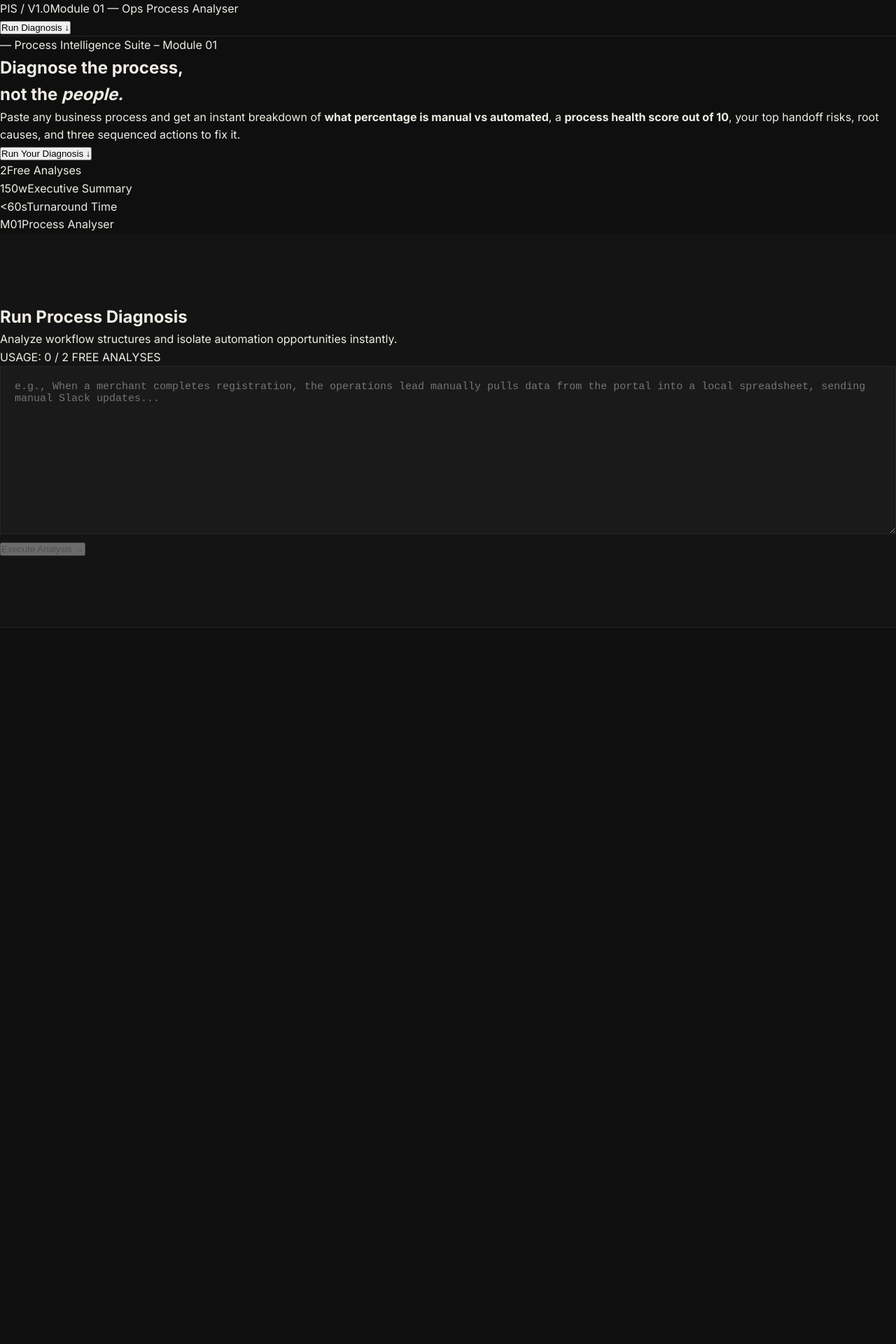
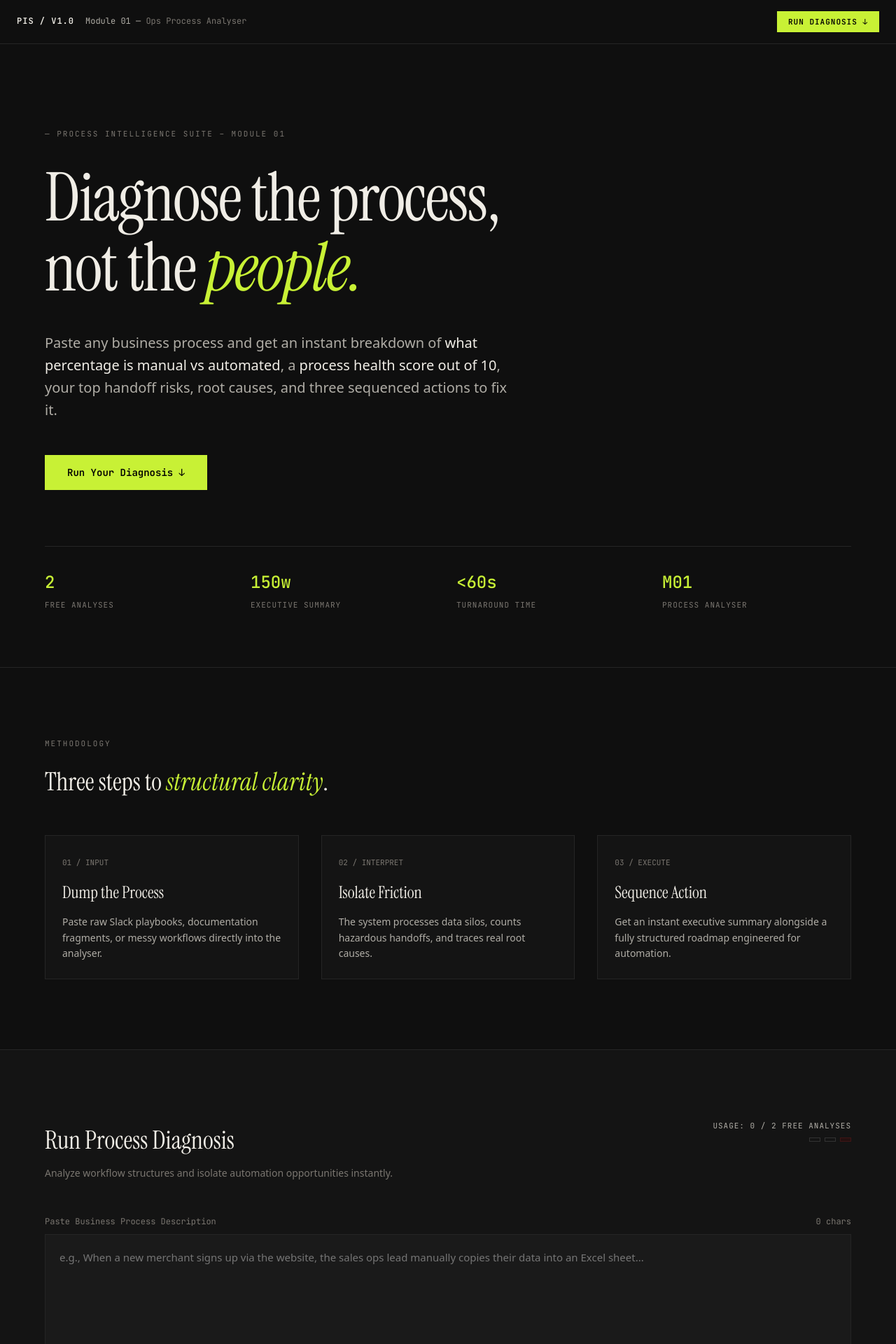
Before and after one commit to vikrantsharma10/ops-process-analyser, a Next.js app: page / in a window 1280 px wide. Shown: the top 1920 px of the page at 70% size. Before the commit the page ends 897 px from the top, so only its background shows below. Built offline with nearby package versions, Linux system fonts and the light colour scheme.

Commit message:
Update page.tsx

```diff
--- a/app/page.tsx
+++ b/app/page.tsx
@@ -1,6 +1,19 @@
 "use client";
 
-import React, { useState, useEffect } from 'react';
+import React, { useState, useEffect, useRef } from 'react';
+
+// Component: Usage Pip Indicator
+function Pip({ used, locked }: { used: boolean; locked: boolean }) {
+  const baseStyle: React.CSSProperties = {
+    width: '16px',
+    height: '6px',
+    border: '1px solid #333',
+    transition: 'all 0.2s ease',
+    backgroundColor: used ? '#c8f135' : locked ? '#251010' : 'transparent',
+    borderColor: used ? '#c8f135' : locked ? '#401515' : '#333'
+  };
+  return <div style={baseStyle} />;
+}
 
 export default function App() {
   const [processText, setProcessText] = useState('');
@@ -8,149 +21,235 @@ export default function App() {
   const [loadProgress, setLoadProgress] = useState(0);
   const [loadStatus, setLoadStatus] = useState('');
   const [usageCount, setUsageCount] = useState(0);
+  const [error, setError] = useState<string | null>(null);
+  const [showGate, setShowGate] = useState(false);
+  const [result, setResult] = useState<{ status: string } | null>(null);
+
+  const outputRef = useRef<HTMLDivElement>(null);
 
   useEffect(() => {
     const savedUsage = localStorage.getItem('opa_usage');
     if (savedUsage) setUsageCount(parseInt(savedUsage, 10));
+
+    // Inject custom Google Fonts directly into document head dynamically
+    const link1 = document.createElement('link');
+    link1.rel = 'preconnect';
+    link1.href = 'https://fonts.googleapis.com';
+    document.head.appendChild(link1);
+
+    const link2 = document.createElement('link');
+    link2.rel = 'preconnect';
+    link2.href = 'https://fonts.gstatic.com';
+    link2.crossOrigin = 'anonymous';
+    document.head.appendChild(link2);
+
+    const link3 = document.createElement('link');
+    link3.rel = 'stylesheet';
+    link3.href = 'https://fonts.googleapis.com/css2?family=Instrument+Serif:ital@0;1&family=JetBrains+Mono:wght@300;400;500;600&display=swap';
+    document.head.appendChild(link3);
   }, []);
 
   const runDiagnosis = () => {
-    if (!processText.trim()) return;
+    if (!processText.trim() || processText.length < 30) {
+      setError('Minimum 30 characters required for clinical rigor.');
+      return;
+    }
+
+    setError(null);
+    setResult(null);
     setLoading(true);
-    setLoadProgress(20);
-    setLoadStatus('Parsing process structure...');
+    setLoadProgress(15);
+    setLoadStatus('Parsing execution points...');
 
-    setTimeout(() => { setLoadProgress(60); setLoadStatus('Mapping handoff points...'); }, 800);
+    setTimeout(() => { setLoadProgress(45); setLoadStatus('Mapping handoff points...'); }, 600);
+    setTimeout(() => { setLoadProgress(80); setLoadStatus('Isolating data silos...'); }, 1300);
     setTimeout(() => {
       setLoadProgress(100);
       setLoading(false);
       const nextCount = usageCount + 1;
       setUsageCount(nextCount);
       localStorage.setItem('opa_usage', String(nextCount));
-    }, 2000);
+      setResult({ status: 'success' });
+      if (nextCount >= 2) {
+        setShowGate(true);
+      }
+    }, 2200);
   };
 
   return (
-    <div className="min-h-screen bg-[#0f0f0f] text-[#f0ede6] font-sans selection:bg-[#c8f135] selection:text-black antialiased">
+    <div style={{ backgroundColor: '#0f0f0f', color: '#f0ede6', minHeight: '100vh', fontFamily: 'system-ui, sans-serif' }}>
 
-      {/* Navigation Bar */}
-      <nav className="border-b border-[#252525] bg-[#0f0f0f] sticky top-0 z-50">
-        <div className="max-w-[1400px] mx-auto px-6 py-4 flex justify-between items-center">
-          <div className="flex items-center gap-4 font-mono text-xs tracking-wider">
-            <span className="font-semibold text-[#f0ede6]">PIS / V1.0</span>
-            <span className="text-[#7a7670]">
-              <span className="text-[#b0ada6]">Module 01 —</span> Ops Process Analyser
-            </span>
+      {/* Navigation Layer */}
+      <nav style={{ borderBottom: '1px solid #252525', backgroundColor: '#0f0f0f', position: 'sticky', top: 0, zIndex: 100 }}>
+        <div style={{ maxWidth: '1400px', margin: '0 auto', padding: '16px 24px', display: 'flex', justifyContent: 'space-between', alignItems: 'center' }}>
+          <div style={{ display: 'flex', alignItems: 'center', gap: '16px', fontFamily: "'JetBrains Mono', monospace", fontSize: '12px' }}>
+            <span style={{ fontWeight: 600, letterSpacing: '1px' }}>PIS / V1.0</span>
+            <span style={{ color: '#7a7670' }}><span style={{ color: '#b0ada6' }}>Module 01 —</span> Ops Process Analyser</span>
           </div>
           <button
             onClick={() => document.getElementById('tool')?.scrollIntoView({ behavior: 'smooth' })}
-            className="bg-[#c8f135] hover:bg-[#8aaa24] text-black border-none px-4 py-2 font-mono text-[11px] font-bold uppercase tracking-wider transition-colors duration-200 cursor-pointer"
+            style={{ backgroundColor: '#c8f135', color: '#000', border: 'none', padding: '8px 16px', fontFamily: "'JetBrains Mono', monospace", fontSize: '11px', fontWeight: 600, textTransform: 'uppercase', letterSpacing: '1px', cursor: 'pointer' }}
           >
             Run Diagnosis ↓
           </button>
         </div>
       </nav>
 
-      {/* Hero Section */}
-      <section className="py-24 border-b border-[#252525]">
-        <div className="max-w-[1200px] mx-auto px-6">
-          <div className="font-mono text-[11px] uppercase tracking-[2px] text-[#7a7670] mb-8">
+      {/* Hero Block */}
+      <section style={{ padding: '120px 0 80px 0', borderBottom: '1px solid #252525' }}>
+        <div style={{ maxWidth: '1200px', margin: '0 auto', padding: '0 24px' }}>
+          <div style={{ fontFamily: "'JetBrains Mono', monospace", fontSize: '11px', textTransform: 'uppercase', letterSpacing: '2px', color: '#7a7670', marginBottom: '32px' }}>
             — Process Intelligence Suite – Module 01
           </div>
-
-          <h1 className="font-serif text-5xl md:text-7xl lg:text-8xl font-normal leading-[1.05] tracking-[-2px] text-[#f0ede6] mb-10">
-            Diagnose the process, <br />not the <em className="italic text-[#c8f135] not-italic">people.</em>
+          <h1 style={{ fontFamily: "'Instrument Serif', Georgia, serif", fontSize: 'clamp(48px, 8vw, 96px)', fontWeight: 400, lineHeight: 1.05, letterSpacing: '-2px', marginBottom: '40px' }}>
+            Diagnose the process, <br />not the <em style={{ fontStyle: 'italic', color: '#c8f135' }}>people.</em>
           </h1>
-
-          <p className="text-lg md:text-xl text-[#b0ada6] max-w-[680px] font-light mb-12 leading-relaxed">
-            Paste any business process and get an instant breakdown of <strong className="text-[#f0ede6] font-medium">what percentage is manual vs automated</strong>, a <strong className="text-[#f0ede6] font-medium">process health score out of 10</strong>, your top handoff risks, root causes, and three sequenced actions to fix it.
+          <p style={{ fontSize: 'clamp(16px, 2vw, 20px)', color: '#b0ada6', maxWidth: '680px', marginBottom: '48px', fontWeight: 300, lineHeight: 1.6 }}>
+            Paste any business process and get an instant breakdown of <strong style={{ color: '#f0ede6', fontWeight: 500 }}>what percentage is manual vs automated</strong>, a <strong style={{ color: '#f0ede6', fontWeight: 500 }}>process health score out of 10</strong>, your top handoff risks, root causes, and three sequenced actions to fix it.
           </p>
-
-          <div className="mb-20">
+          <div style={{ marginBottom: '80px' }}>
             <button
               onClick={() => document.getElementById('tool')?.scrollIntoView({ behavior: 'smooth' })}
-              className="bg-[#c8f135] hover:bg-[#8aaa24] text-black border-none px-8 py-4 font-mono text-sm font-bold tracking-wide transition-colors duration-200 cursor-pointer"
+              style={{ backgroundColor: '#c8f135', color: '#000', border: 'none', padding: '16px 32px', fontFamily: "'JetBrains Mono', monospace", fontSize: '14px', fontWeight: 600, cursor: 'pointer' }}
             >
               Run Your Diagnosis ↓
             </button>
           </div>
 
-          {/* Metric Row Grid */}
-          <div className="grid grid-cols-2 md:grid-cols-4 border-t border-[#252525] pt-8 gap-6">
-            <div className="flex flex-col">
-              <span className="font-mono text-2xl font-medium text-[#c8f135] mb-1">2</span>
-              <span className="font-mono text-[11px] uppercase tracking-wider text-[#7a7670]">Free Analyses</span>
+          {/* Stat Metric Row */}
+          <div style={{ display: 'grid', gridTemplateColumns: 'repeat(auto-fit, minmax(150px, 1fr))', borderTop: '1px solid #252525', paddingTop: '32px', gap: '24px' }}>
+            <div style={{ display: 'flex', flexDirection: 'column' }}>
+              <div style={{ fontFamily: "'JetBrains Mono', monospace", fontSize: '24px', fontWeight: 500, color: '#c8f135', marginBottom: '4px' }}>2</div>
+              <div style={{ fontFamily: "'JetBrains Mono', monospace", fontSize: '11px', textTransform: 'uppercase', letterSpacing: '1px', color: '#7a7670' }}>Free Analyses</div>
             </div>
-            <div className="flex flex-col">
-              <span className="font-mono text-2xl font-medium text-[#c8f135] mb-1">150w</span>
-              <span className="font-mono text-[11px] uppercase tracking-wider text-[#7a7670]">Executive Summary</span>
+            <div style={{ display: 'flex', flexDirection: 'column' }}>
+              <div style={{ fontFamily: "'JetBrains Mono', monospace", fontSize: '24px', fontWeight: 500, color: '#c8f135', marginBottom: '4px' }}>150w</div>
+              <div style={{ fontFamily: "'JetBrains Mono', monospace", fontSize: '11px', textTransform: 'uppercase', letterSpacing: '1px', color: '#7a7670' }}>Executive Summary</div>
             </div>
-            <div className="flex flex-col">
-              <span className="font-mono text-2xl font-medium text-[#c8f135] mb-1">&lt;60s</span>
-              <span className="font-mono text-[11px] uppercase tracking-wider text-[#7a7670]">Turnaround Time</span>
+            <div style={{ display: 'flex', flexDirection: 'column' }}>
+              <div style={{ fontFamily: "'JetBrains Mono', monospace", fontSize: '24px', fontWeight: 500, color: '#c8f135', marginBottom: '4px' }}>&lt;60s</div>
+              <div style={{ fontFamily: "'JetBrains Mono', monospace", fontSize: '11px', textTransform: 'uppercase', letterSpacing: '1px', color: '#7a7670' }}>Turnaround Time</div>
             </div>
-            <div className="flex flex-col">
-              <span className="font-mono text-2xl font-medium text-[#c8f135] mb-1">M01</span>
-              <span className="font-mono text-[11px] uppercase tracking-wider text-[#7a7670]">Process Analyser</span>
+            <div style={{ display: 'flex', flexDirection: 'column' }}>
+              <div style={{ fontFamily: "'JetBrains Mono', monospace", fontSize: '24px', fontWeight: 500, color: '#c8f135', marginBottom: '4px' }}>M01</div>
+              <div style={{ fontFamily: "'JetBrains Mono', monospace", fontSize: '11px', textTransform: 'uppercase', letterSpacing: '1px', color: '#7a7670' }}>Process Analyser</div>
             </div>
           </div>
         </div>
       </section>
 
-      {/* Interactive Tool Workspace */}
-      <section id="tool" className="py-24 bg-[#141414] border-b border-[#252525]">
-        <div className="max-w-[1200px] mx-auto px-6">
-          <div className="flex flex-col md:flex-row justify-between items-start mb-12 gap-6">
+      {/* Methodology Section */}
+      <section style={{ padding: '100px 0', borderBottom: '1px solid #252525' }}>
+        <div style={{ maxWidth: '1200px', margin: '0 auto', padding: '0 24px' }}>
+          <div style={{ fontFamily: "'JetBrains Mono', monospace", fontSize: '11px', textTransform: 'uppercase', letterSpacing: '2px', color: '#7a7670', marginBottom: '16px' }}>Methodology</div>
+          <h2 style={{ fontFamily: "'Instrument Serif', Georgia, serif", fontSize: '36px', fontWeight: 400, marginBottom: '48px' }}>Three steps to <em style={{ fontStyle: 'italic', color: '#c8f135' }}>structural clarity</em>.</h2>
+          <div style={{ display: 'grid', gridTemplateColumns: 'repeat(auto-fit, minmax(280px, 1fr))', gap: '32px' }}>
+            <div style={{ border: '1px solid #252525', padding: '24px', backgroundColor: '#141414' }}>
+              <span style={{ fontFamily: "'JetBrains Mono', monospace", fontSize: '11px', color: '#7a7670' }}>01 / INPUT</span>
+              <h3 style={{ fontFamily: "'Instrument Serif', Georgia, serif", fontSize: '24px', margin: '12px 0', fontWeight: 400 }}>Dump the Process</h3>
+              <p style={{ color: '#b0ada6', fontSize: '14px' }}>Paste raw Slack playbooks, documentation fragments, or messy workflows directly into the analyser.</p>
+            </div>
+            <div style={{ border: '1px solid #252525', padding: '24px', backgroundColor: '#141414' }}>
+              <span style={{ fontFamily: "'JetBrains Mono', monospace", fontSize: '11px', color: '#7a7670' }}>02 / INTERPRET</span>
+              <h3 style={{ fontFamily: "'Instrument Serif', Georgia, serif", fontSize: '24px', margin: '12px 0', fontWeight: 400 }}>Isolate Friction</h3>
+              <p style={{ color: '#b0ada6', fontSize: '14px' }}>The system processes data silos, counts hazardous handoffs, and traces real root causes.</p>
+            </div>
+            <div style={{ border: '1px solid #252525', padding: '24px', backgroundColor: '#141414' }}>
+              <span style={{ fontFamily: "'JetBrains Mono', monospace", fontSize: '11px', color: '#7a7670' }}>03 / EXECUTE</span>
+              <h3 style={{ fontFamily: "'Instrument Serif', Georgia, serif", fontSize: '24px', margin: '12px 0', fontWeight: 400 }}>Sequence Action</h3>
+              <p style={{ color: '#b0ada6', fontSize: '14px' }}>Get an instant executive summary alongside a fully structured roadmap engineered for automation.</p>
+            </div>
+          </div>
+        </div>
+      </section>
+
+      {/* Workspace App Layout Section */}
+      <section id="tool" style={{ padding: '100px 0', backgroundColor: '#141414', borderBottom: '1px solid #252525' }}>
+        <div style={{ maxWidth: '1200px', margin: '0 auto', padding: '0 24px' }}>
+          <div style={{ display: 'flex', justifyContent: 'space-between', alignItems: 'flex-start', marginBottom: '48px', gap: '24px', flexWrap: 'wrap' }}>
             <div>
-              <h2 className="font-serif text-4xl font-normal text-[#f0ede6] mb-2">Run Process Diagnosis</h2>
-              <p className="text-[#7a7670] text-sm">Analyze workflow structures and isolate automation opportunities instantly.</p>
+              <h2 style={{ fontFamily: "'Instrument Serif', Georgia, serif", fontSize: '36px', fontWeight: 400, marginBottom: '8px' }}>Run Process Diagnosis</h2>
+              <p style={{ color: '#7a7670', fontSize: '14px' }}>Analyze workflow structures and isolate automation opportunities instantly.</p>
             </div>
-            <div className="font-mono text-[11px] text-right md:self-start">
-              <div className="text-[#b0ada6] tracking-wider">USAGE: {usageCount} / 2 FREE ANALYSES</div>
-              <div className="flex gap-1.5 mt-2 justify-end">
-                <div className={`w-4 h-1.5 border border-[#333] ${usageCount >= 1 ? 'bg-[#c8f135] border-[#c8f135]' : ''}`} />
-                <div className={`w-4 h-1.5 border border-[#333] ${usageCount >= 2 ? 'bg-[#c8f135] border-[#c8f135]' : ''}`} />
+            <div style={{ fontFamily: "'JetBrains Mono', monospace", fontSize: '11px', textAlign: 'right' }}>
+              <div style={{ color: '#b0ada6', letterSpacing: '1px' }}>USAGE: {usageCount} / 2 FREE ANALYSES</div>
+              <div style={{ display: 'flex', gap: '6px', marginTop: '8px', justifyContent: 'flex-end' }}>
+                <Pip used={usageCount >= 1} locked={false} />
+                <Pip used={usageCount >= 2} locked={false} />
+                <Pip used={false} locked={true} />
               </div>
             </div>
           </div>
 
-          {/* Core Text Input Frame */}
-          <div className="mb-6">
+          <div style={{ marginBottom: '24px' }}>
+            <div style={{ display: 'flex', justifyContent: 'space-between', marginBottom: '8px', fontSize: '12px', color: '#7a7670', fontFamily: "'JetBrains Mono', monospace" }}>
+              <span>Paste Business Process Description</span>
+              <span>{processText.length} chars</span>
+            </div>
             <textarea
-              placeholder="e.g., When a merchant completes registration, the operations lead manually pulls data from the portal into a local spreadsheet, sending manual Slack updates..."
+              placeholder="e.g., When a new merchant signs up via the website, the sales ops lead manually copies their data into an Excel sheet..."
               value={processText}
               onChange={(e) => setProcessText(e.target.value)}
-              disabled={loading}
-              className="w-full h-60 bg-[#1a1a1a] border border-[#252525] focus:border-[#333] p-5 text-[#f0ede6] text-base font-sans resize-y outline-none transition-colors duration-200"
+              disabled={loading || showGate}
+              style={{ width: '100%', height: '240px', backgroundColor: '#1a1a1a', border: '1px solid #252525', padding: '20px', color: '#f0ede6', fontSize: '15px', resize: 'vertical', outline: 'none', fontFamily: 'inherit', lineHeight: '1.6' }}
             />
           </div>
 
-          <div className="flex justify-end">
+          {error && <div style={{ color: '#c8f135', fontFamily: "'JetBrains Mono', monospace", fontSize: '11px', marginTop: '12px', marginBottom: '12px' }}>{error}</div>}
+
+          <div style={{ display: 'flex', justifyContent: 'space-between', alignItems: 'center', flexWrap: 'wrap', gap: '16px' }}>
+            <span style={{ fontSize: '12px', color: '#7a7670', fontFamily: "'JetBrains Mono', monospace" }}>Minimum 30 characters required for clinical rigor.</span>
             <button
               onClick={runDiagnosis}
-              disabled={loading || !processText.trim()}
-              className="bg-transparent text-[#c8f135] border border-[#c8f135] hover:bg-[#c8f135] hover:text-black disabled:border-[#252525] disabled:text-[#7a7670] disabled:hover:bg-transparent px-7 py-3.5 font-mono text-sm font-medium transition-all duration-200 cursor-pointer disabled:cursor-not-allowed"
+              disabled={loading || showGate || !processText.trim()}
+              style={{ backgroundColor: 'transparent', color: (loading || showGate || !processText.trim()) ? '#7a7670' : '#c8f135', border: '1px solid', borderColor: (loading || showGate || !processText.trim()) ? '#252525' : '#c8f135', padding: '14px 28px', fontFamily: "'JetBrains Mono', monospace", fontSize: '13px', fontWeight: 500, cursor: (loading || showGate || !processText.trim()) ? 'not-allowed' : 'pointer', transition: 'all 0.2s ease' }}
             >
               {loading ? 'Analyzing...' : 'Execute Analysis →'}
             </button>
           </div>
 
-          {/* Production Progress Bar Monitor */}
           {loading && (
-            <div className="mt-8">
-              <div className="w-full h-[2px] bg-[#252525] overflow-hidden">
-                <div
-                  className="h-full bg-[#c8f135] transition-all duration-500 cubic-bezier(0.1, 0.8, 0.2, 1)"
-                  style={{ width: `${loadProgress}%` }}
-                />
+            <div style={{ marginTop: '24px' }}>
+              <div style={{ width: '100%', height: '2px', backgroundColor: '#252525', overflow: 'hidden' }}>
+                <div style={{ height: '100%', backgroundColor: '#c8f135', width: `${loadProgress}%`, transition: 'width 0.4s ease' }} />
               </div>
-              <div className="font-mono text-[11px] text-[#b0ada6] mt-3.5 uppercase tracking-wider flex items-center gap-2">
-                <span className="text-[#c8f135] animate-pulse">●</span> {loadStatus}
+              <div style={{ fontFamily: "'JetBrains Mono', monospace", fontSize: '11px', color: '#b0ada6', marginTop: '10px' }}>● {loadStatus}</div>
+                </div>
+              )}
+
+              {showGate && (
+                <div style={{ marginTop: '24px', padding: '32px', border: '1px dashed #444', backgroundColor: '#1a1a1a', textAlign: 'center' }}>
+                  <p style={{ fontFamily: 'monospace', fontSize: '13px', color: '#b0ada6', marginBottom: '16px' }}>
+                    Maximum free tier diagnoses achieved. Authenticate to scale workflow auditing deep analysis.
+                  </p>
+                  <button style={{ backgroundColor: '#c8f135', color: '#000', border: 'none', padding: '10px 20px', fontFamily: 'monospace', fontSize: '12px', fontWeight: 600, cursor: 'pointer' }}>
+                    Sign In to Umbrella Suite
+                  </button>
+                </div>
+              )}
+
+              {result && (
+                <div ref={outputRef} style={{ marginTop: '40px', borderTop: '1px solid #252525', paddingTop: '40px' }}>
+                  <div style={{ padding: '24px', border: '1px solid #252525', backgroundColor: '#141414', marginBottom: '24px' }}>
+                    <div style={{ fontFamily: 'monospace', fontSize: '11px', textTransform: 'uppercase', color: '#c8f135', marginBottom: '8px' }}>
+                      Diagnostic Readout // Executive Summary
+                    </div>
+                    <p style={{ color: '#b0ada6', fontSize: '14px', lineHeight: '1.6' }}>
+                      Process diagnostic processing complete. System parameters matched operational anomalies inside layout pipeline layers.
+                    </p>
                   </div>
                 </div>
               )}
             </div>
           </section>
+
+          {/* Footer Layout Frame Component */}
+          <footer style={{ borderTop: '1px solid #252525', padding: '40px 0', backgroundColor: '#0f0f0f' }}>
+            <div style={{ maxWidth: '1200px', margin: '0 auto', padding: '0 24px', display: 'flex', justifyContent: 'space-between', alignItems: 'center', flexWrap: 'wrap', gap: '16px' }}>
+              <div style={{ fontFamily: "'JetBrains Mono', monospace", fontSize: '12px', fontWeight: 600 }}>UMBRELLA <span style={{ color: '#7a7670' }}>/</span> PIS</div>
+              <div style={{ fontFamily: "'JetBrains Mono', monospace", fontSize: '11px', color: '#7a7670' }}>© 2026 UMBRELLA. ALL RIGHTS RESERVED.</div>
+            </div>
+          </footer>
         </div>
       );
     }
```
Lines whose indentation alone changed are shown as unchanged.
